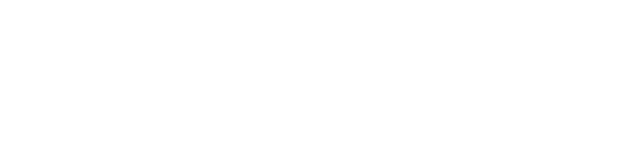
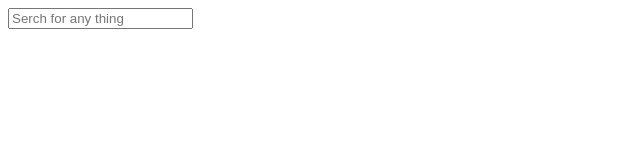
Before and after one commit to Joshua387/product-checkout-page, a plain HTML site: page index.html in a window 1280 px wide. Shown: the whole page, without its empty margins (0-640 px from the left). Drawn offline with Linux system fonts and the light colour scheme.

Commit message:
created a html boiler plate

```diff
--- a/index.html
+++ b/index.html
@@ -7,5 +7,16 @@
 </head>
 <body>
 
+    <div class="header">
+        <div class="logo"></div>
+
+            <form action="" class="form-input" >
+                <input class="input-container" type="text" placeholder="Serch for any thing">
+
+
+            </form>
+
+    </div>
+
 </body>
 </html>
```
Also changed, not shown: css/main.css (added).
